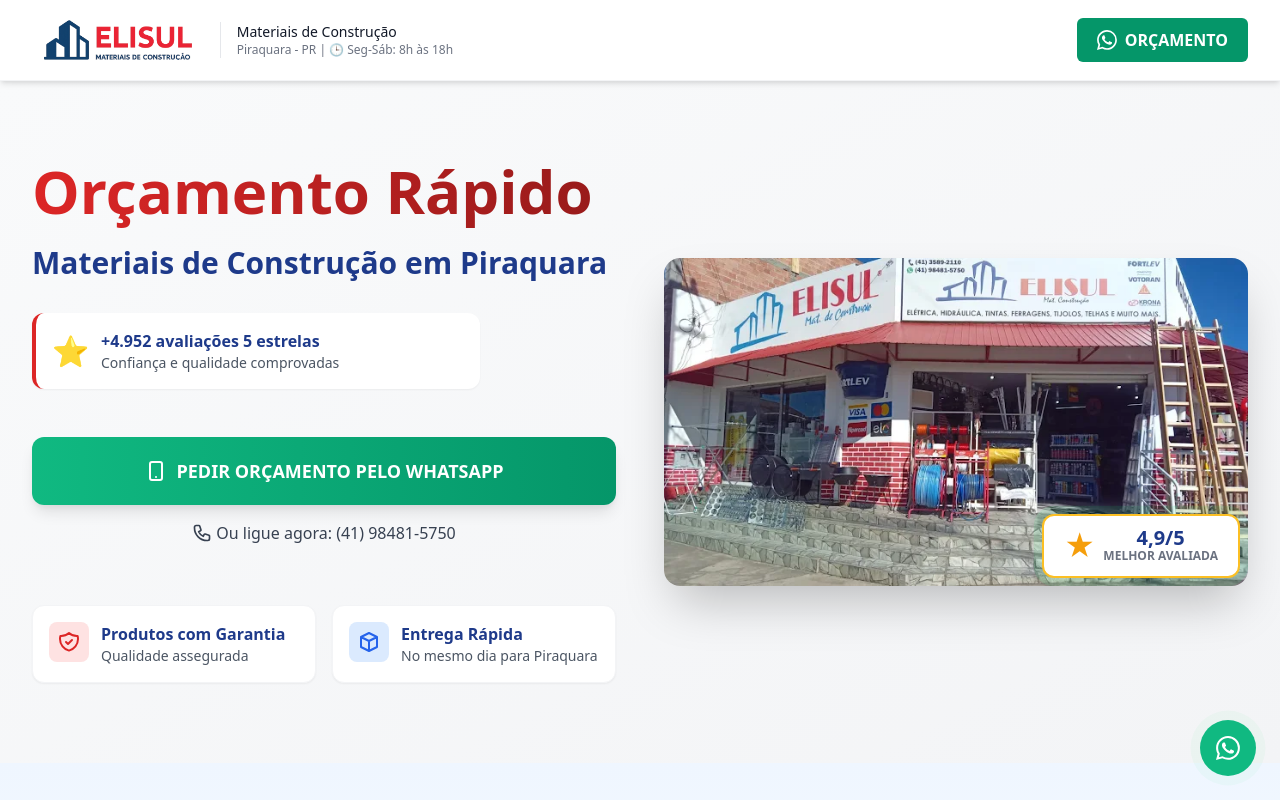
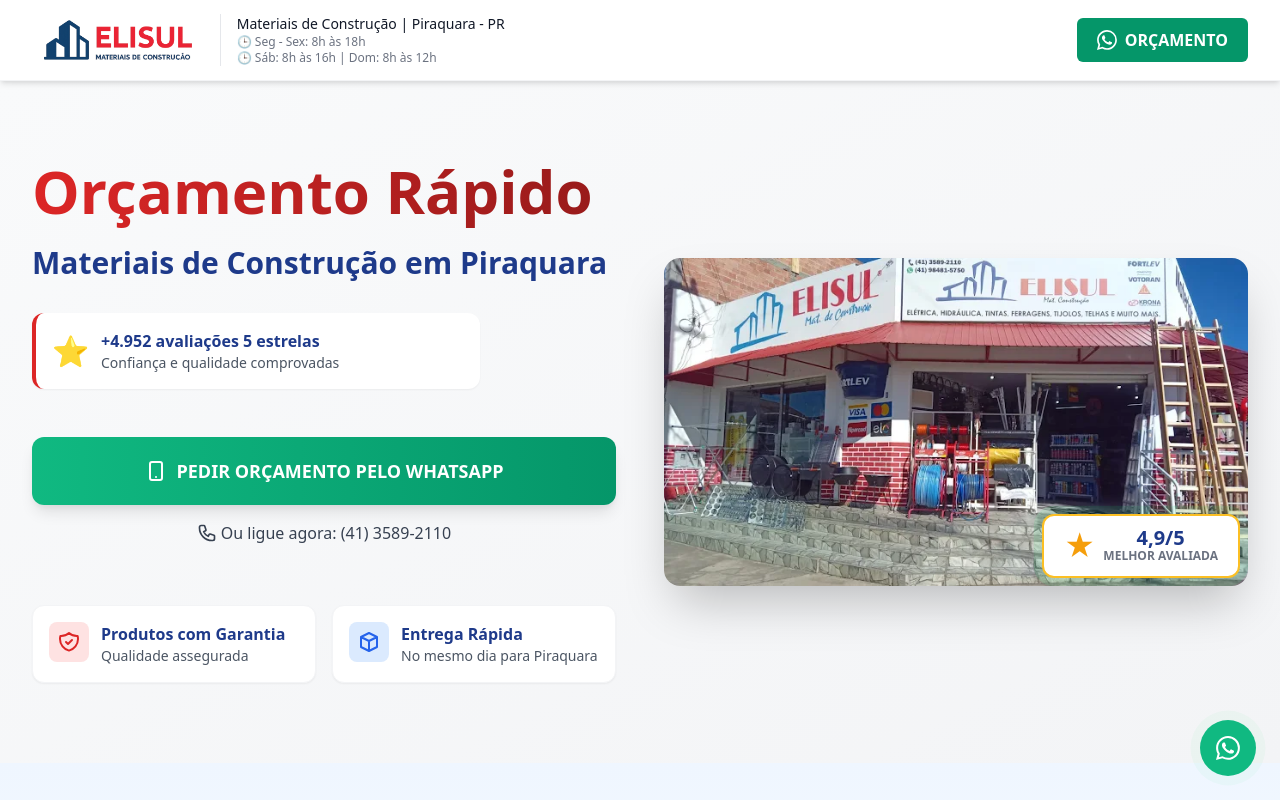
Before and after one commit to jefersonMarques/elisul.com, a plain HTML site: page index.html in a window 1280 px wide. Shown: the top 800 px of the page. Drawn offline with nearby package versions, Linux system fonts and the light colour scheme.

Commit message:
Ajuste telefone e horário

```diff
--- a/index.html
+++ b/index.html
@@ -83,10 +83,10 @@
                         <img class="w-full h-full" src="/assets/img/logo_elisul.webp" alt="Logo Elisul">
                     </div>
                     <div class="hidden md:block border-l border-gray-200 pl-4">
-                        <p class="text-sm font-medium text-gray-900">Materiais de Construção</p>
+                        <p class="text-sm font-medium text-gray-900">Materiais de Construção | Piraquara - PR</p>
                         <p class="text-xs text-gray-500"><a
-                                href="https://www.google.com/maps/place/Elisul+Materiais+de+constru%C3%A7%C3%A3o+em+Piraquara/@-25.4585067,-49.0687738,786m/data=!3m2!1e3!4b1!4m6!3m5!1s0x94dcf2e1f20d1e47:0x139567682e13a50d!8m2!3d-25.4585067!4d-49.0661989!16s%2Fg%2F11h8l2csl5?entry=ttu&g_ep=EgoyMDI1MDUxMi4wIKXMDSoASAFQAw%3D%3D">Piraquara
-                                - PR | 🕒 Seg-Sáb: 8h às 18h</a></p>
+                                href="https://www.google.com/maps/place/Elisul+Materiais+de+constru%C3%A7%C3%A3o+em+Piraquara/@-25.4585067,-49.0687738,786m/data=!3m2!1e3!4b1!4m6!3m5!1s0x94dcf2e1f20d1e47:0x139567682e13a50d!8m2!3d-25.4585067!4d-49.0661989!16s%2Fg%2F11h8l2csl5?entry=ttu&g_ep=EgoyMDI1MDUxMi4wIKXMDSoASAFQAw%3D%3D">
+                                🕒 Seg - Sex: 8h às 18h <br> 🕒 Sáb: 8h às 16h | Dom: 8h às 12h</a></p>
                     </div>
                 </div>
 
@@ -111,7 +111,7 @@
 
                 <!-- Mobile Menu Button -->
                 <div class="md:hidden flex items-center space-x-4">
-                    <a href="tel:+5541984815750" class="p-2 rounded-full bg-gray-100 text-gray-700">
+                    <a href="tel:+554135892110" class="p-2 rounded-full bg-gray-100 text-gray-700">
                         <svg xmlns="http://www.w3.org/2000/svg" class="h-6 w-6" fill="none" viewBox="0 0 24 24"
                             stroke="currentColor">
                             <path stroke-linecap="round" stroke-linejoin="round" stroke-width="2"
@@ -164,14 +164,14 @@
 
                     <!-- Secondary CTA -->
                     <div class="text-center">
-                        <a href="tel:+5541984815750"
+                        <a href="tel:+554135892110"
                             class="inline-flex items-center text-gray-700 hover:text-red-600 font-medium">
                             <svg xmlns="http://www.w3.org/2000/svg" class="h-5 w-5 mr-1" fill="none" viewBox="0 0 24 24"
                                 stroke="currentColor">
                                 <path stroke-linecap="round" stroke-linejoin="round" stroke-width="2"
                                     d="M3 5a2 2 0 012-2h3.28a1 1 0 01.948.684l1.498 4.493a1 1 0 01-.502 1.21l-2.257 1.13a11.042 11.042 0 005.516 5.516l1.13-2.257a1 1 0 011.21-.502l4.493 1.498a1 1 0 01.684.949V19a2 2 0 01-2 2h-1C9.716 21 3 14.284 3 6V5z" />
                             </svg>
-                            Ou ligue agora: (41) 98481-5750
+                            Ou ligue agora: (41) 3589-2110
                         </a>
                     </div>
                 </div>
@@ -593,7 +593,7 @@
                             </div>
                             <div>
                                 <h4 class="font-semibold mb-1">Horário</h4>
-                                <p>Segunda a Sexta: 8h às 18h<br>Sábado: 8h às 13h</p>
+                                <p>Segunda a Sexta: 8h às 18h<br>Sábado: 8h às 16h | Domingo: 8h às 12h</p>
                             </div>
                         </div>
 
@@ -651,7 +651,7 @@
                     <ul class="space-y-2 text-sm">
                         <li>
                             <span class="inline-block w-5 text-green-400">📞</span>
-                            <a href="tel:+5541984815750" class="hover:text-white">(41) 98481-5750</a>
+                            <a href="tel:+554135892110" class="hover:text-white">(41) 98481-5750</a>
                         </li>
                         <li>
                             <span class="inline-block w-5 text-red-400">📍</span>
```
